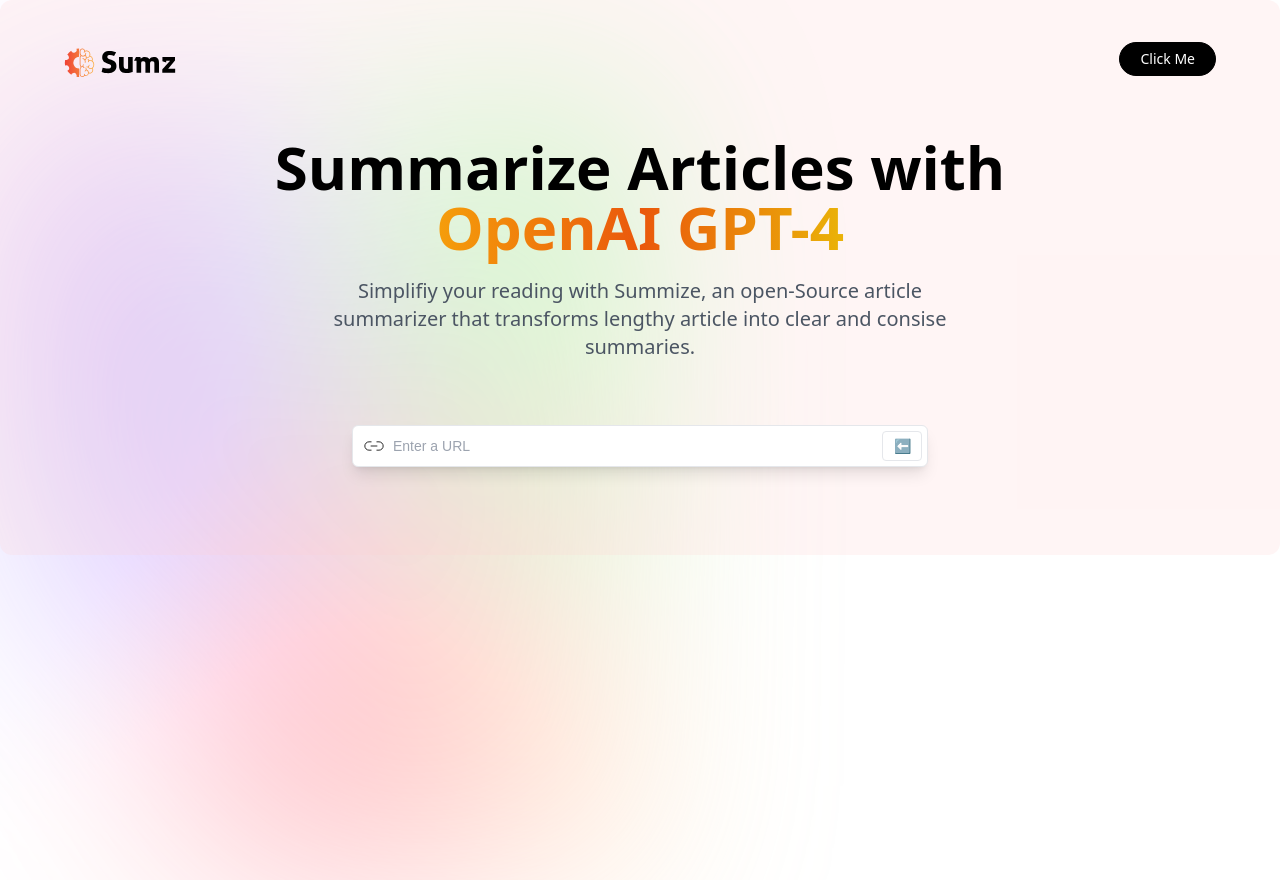
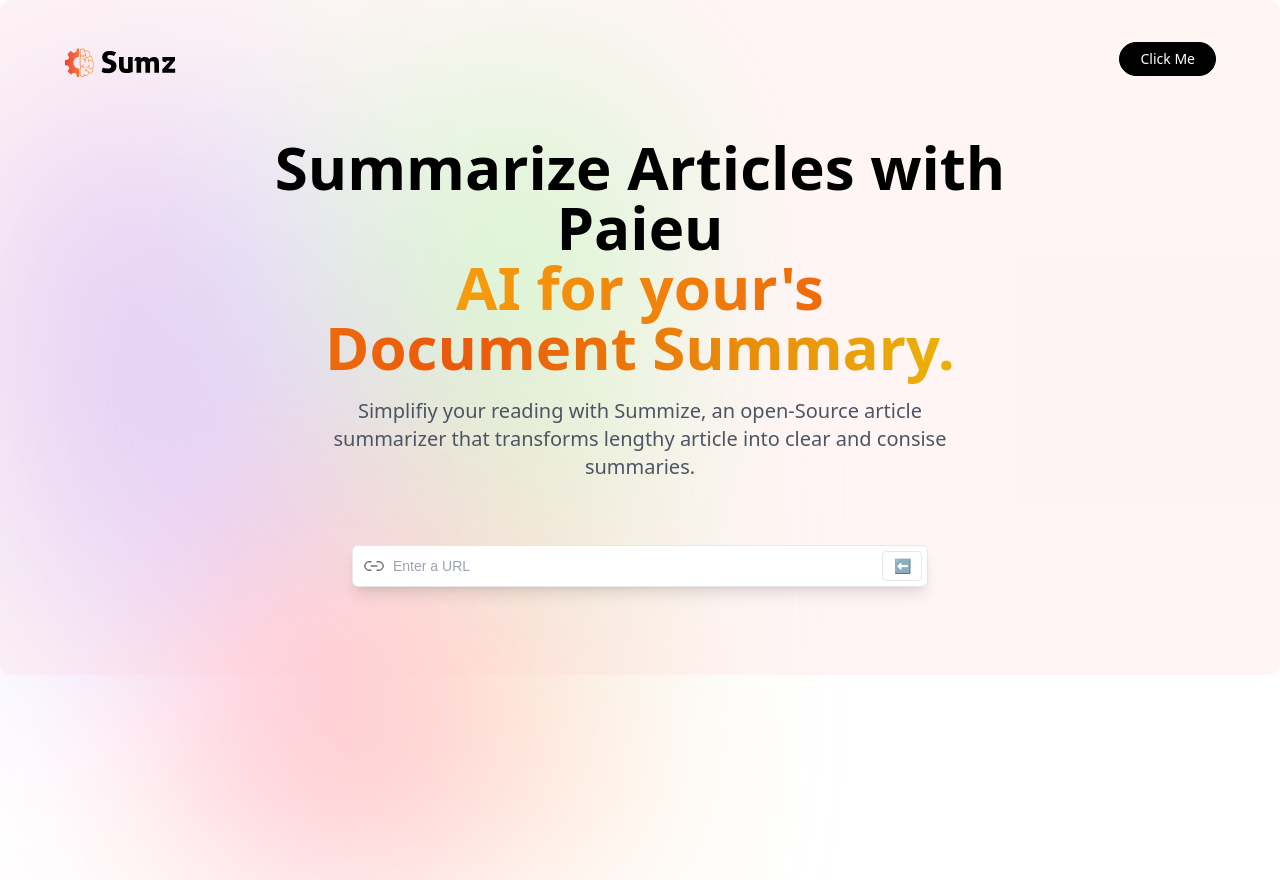
Before and after one commit to paudel54/Gpt-React, a React (Vite) app: page / in a window 1280 px wide. Built offline with nearby package versions, Linux system fonts and the light colour scheme; a web font is replaced by a local one.

Commit message:
into production mode

```diff
--- a/src/components/Hero.jsx
+++ b/src/components/Hero.jsx
@@ -15,8 +15,11 @@
       </nav>
       <h1 className="head_text">
         {/* we can control tailwnd default property of minWidth- explesitely with max width;; */}
-        Summarize Articles with <br className="max-md:hidden" />
-        <span className="orange_gradient">OpenAI GPT-4</span>
+        Summarize Articles with <br /> Paieu
+        <br className="max-md:hidden" />
+        <span className="orange_gradient">
+          AI for your's <br /> Document Summary.{" "}
+        </span>
       </h1>
       <h2 className="desc">
         Simplifiy your reading with Summize, an open-Source article summarizer
```
